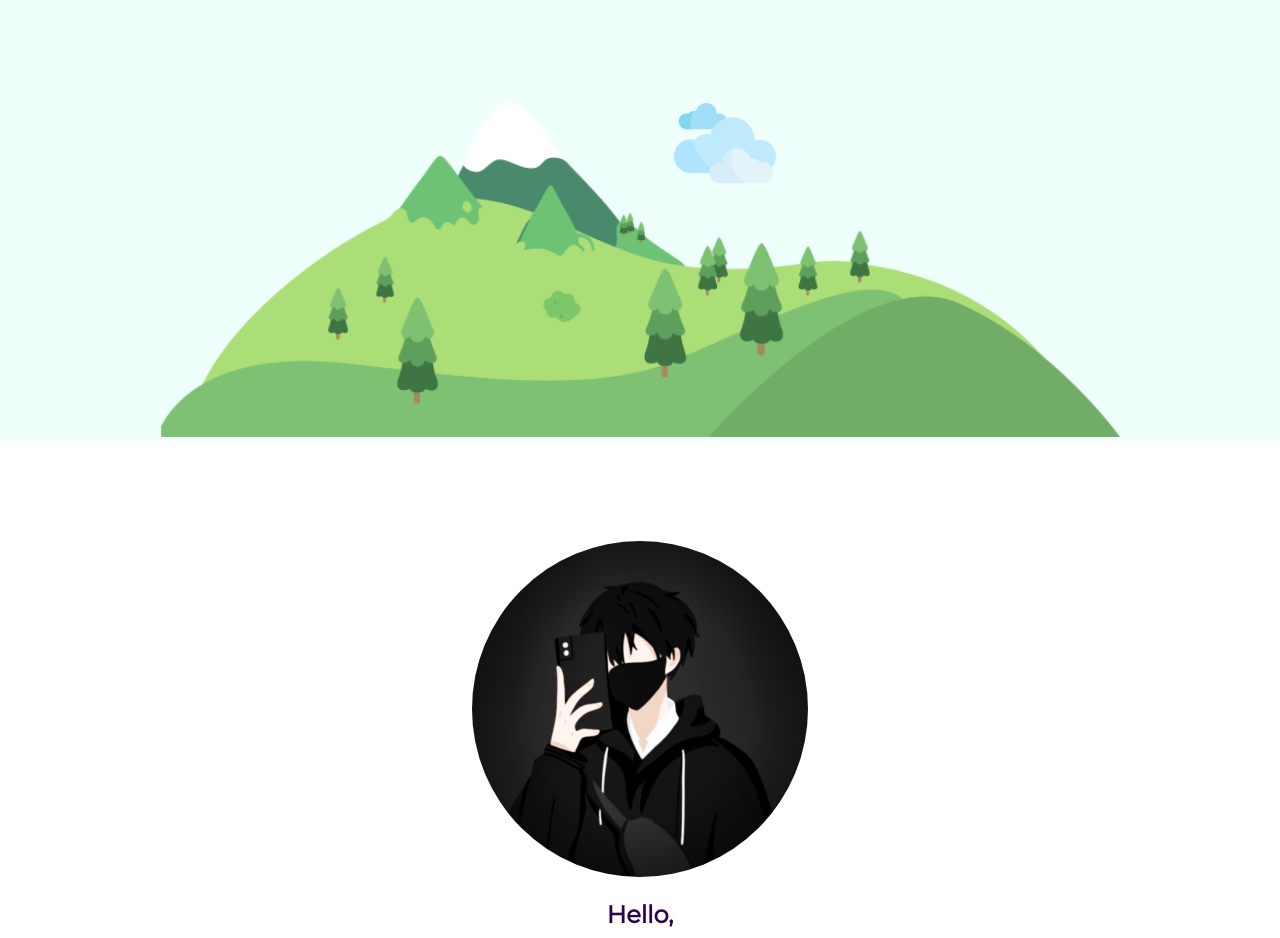
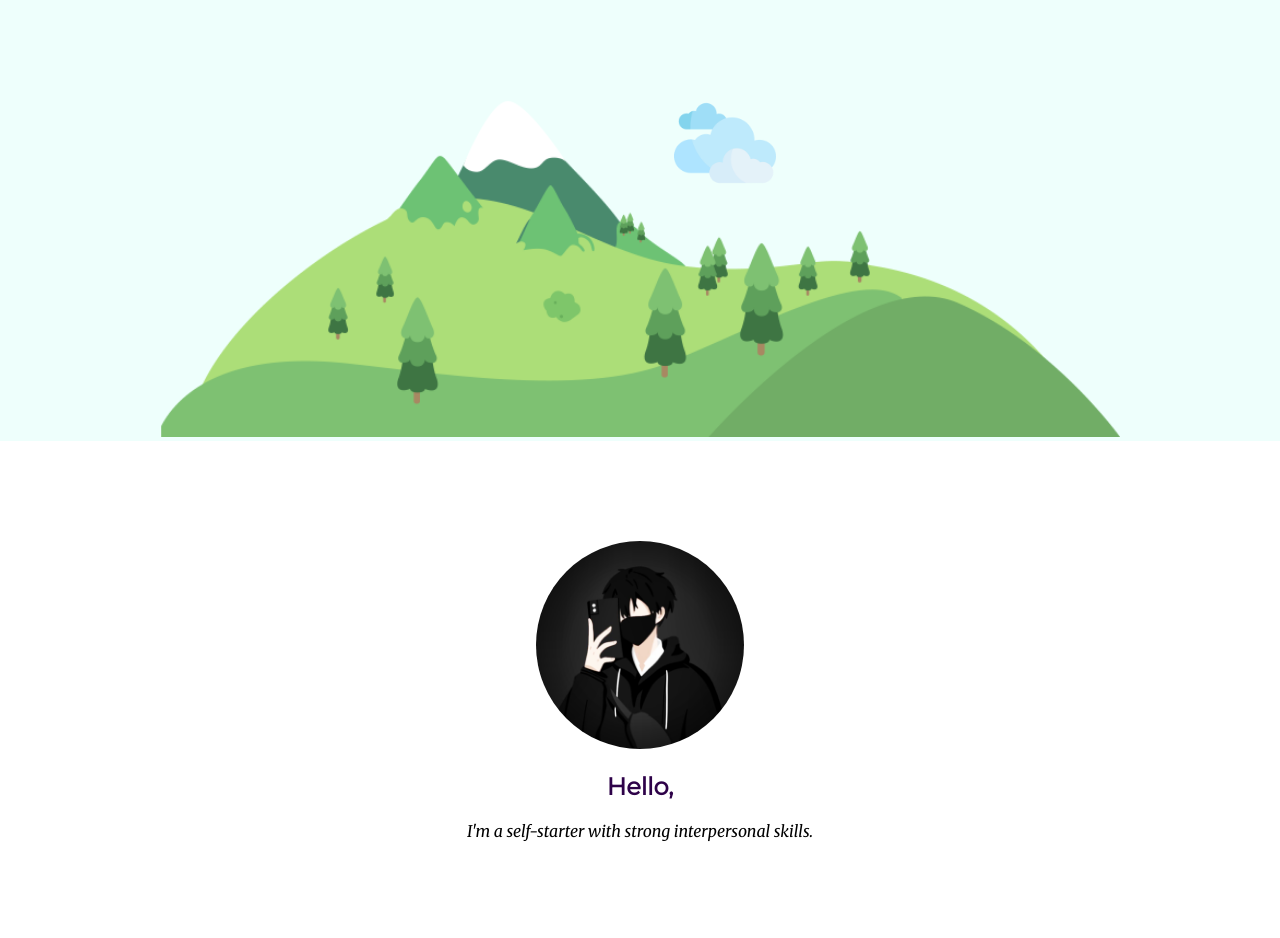
Before and after one commit to charan-021/cv, a plain HTML site: page index.html in a window 1280 px wide. Shown: the part 343-1281 px from the top of the page. Drawn offline with Linux system fonts and the light colour scheme.

Commit message:
Update home.css

```diff
--- a/home.css
+++ b/home.css
@@ -54,8 +54,8 @@ hr{
 }
 #profile_img{
   border-radius: 50%;
-  width: 21rem;
-  height: 21rem;
+  width: 13rem;
+  height: 13rem;
 }
 .hello{
   font-family: 'Montserrat', sans-serif;
```
